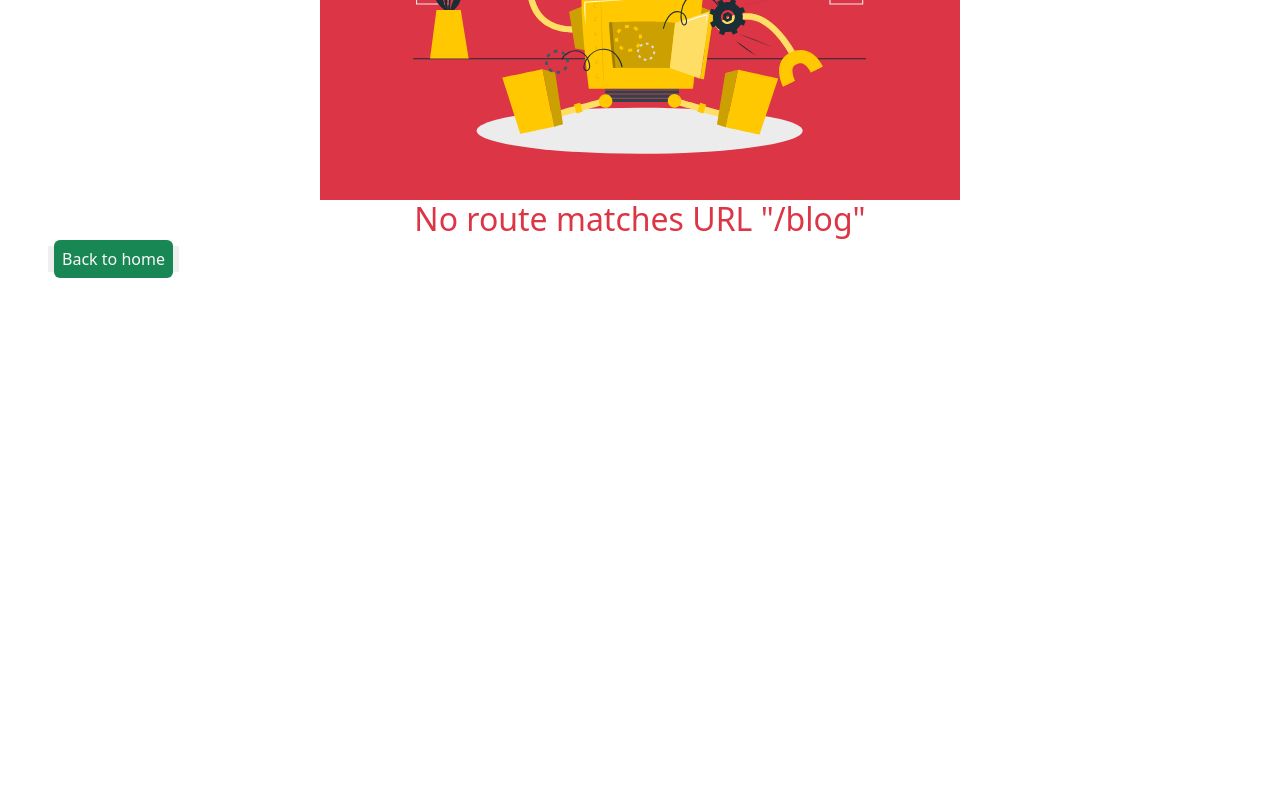
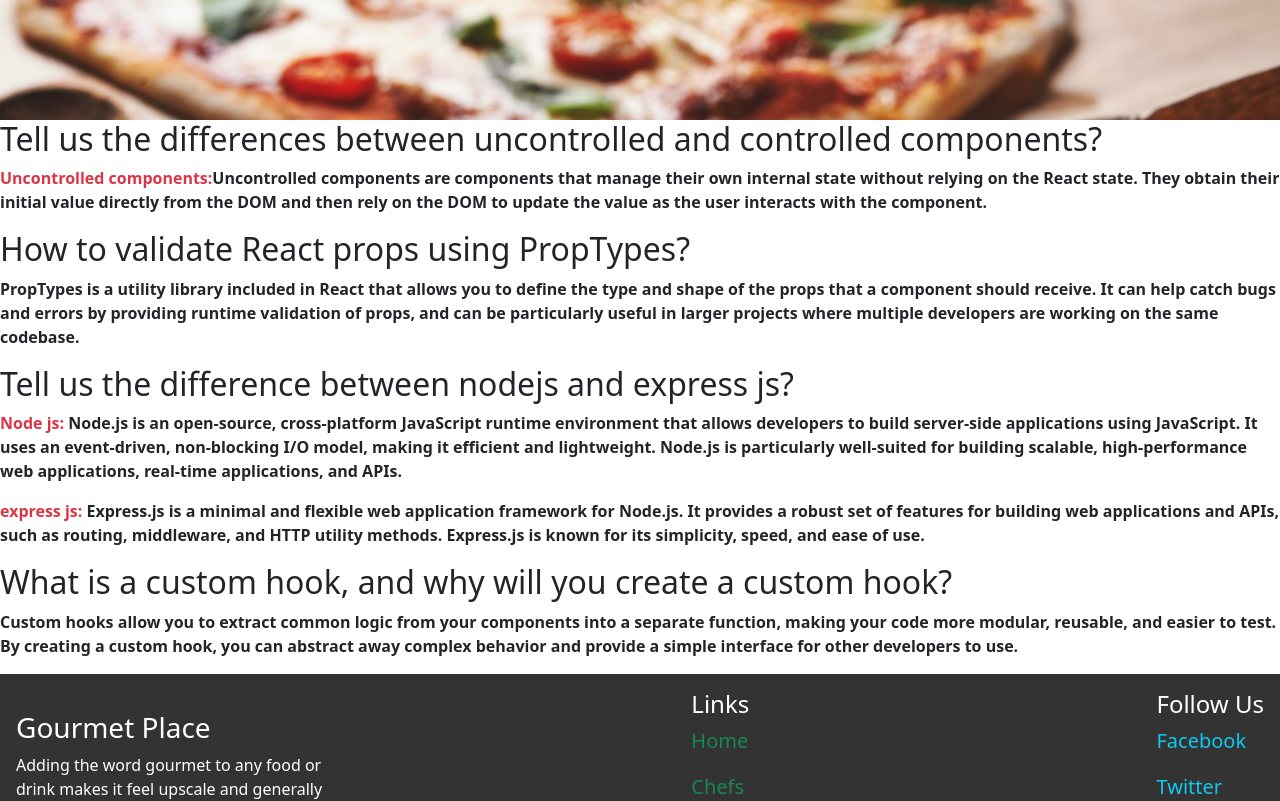
Before and after one commit to mahbub-alom/chef-recipe-hunter-client, a React (Vite) app: page /blog in a window 1280 px wide. Shown: the part 360-1161 px from the top of the page. Before the commit the page ends 800 px from the top, so only its background shows below. Built offline with nearby package versions, Linux system fonts and the light colour scheme; no server answers.

Commit message:
blog section complete

```diff
--- a/src/Routes/Routers.jsx
+++ b/src/Routes/Routers.jsx
@@ -8,6 +8,7 @@ import Login from "../components/Shared/Login/Login";
 import Register from "../components/Shared/Register/Register";
 import PrivateRoute from "../components/PrivateRouter/PrivateRoute";
 import Error from "../components/Shared/Errorpage/Error";
+import Blog from "../components/Shared/Blog/Blog";
 
 const router = createBrowserRouter([
     {
@@ -34,6 +35,10 @@ const router = createBrowserRouter([
                 path: '/register',
                 element: <Register></Register>
             },
+            {
+                path:'/blog',
+                element:<Blog></Blog>
+            }
 
         ]
     }
--- a/src/components/Shared/Blog/Blog.jsx
+++ b/src/components/Shared/Blog/Blog.jsx
@@ -1,9 +1,33 @@
 import React from 'react';
+import { Card } from 'react-bootstrap';
 
 const Blog = () => {
     return (
-        <div>
-
+        <div className='grid' md={2}>
+            <div>
+                <h2>Tell us the differences between uncontrolled and controlled components?</h2>
+                <p className='fw-semibold'><span className='text-danger'>Uncontrolled components:</span>Uncontrolled components are components that manage their own internal state without relying on the React state. They obtain their initial value directly from the DOM and then rely on the DOM to update the value as the user interacts with the component.</p>
+            </div>
+            <div>
+                <h2>
+                How to validate React props using PropTypes?
+                </h2>
+                <p className='fw-semibold'>
+                    PropTypes is a utility library included in React that allows you to define the type and shape of the props that a component should receive. It can help catch bugs and errors by providing runtime validation of props, and can be particularly useful in larger projects where multiple developers are working on the same codebase.
+                </p>
+            </div>
+            <div>
+                <h2>Tell us the difference between nodejs and express js?</h2>
+                <p className='fw-semibold'><span className='text-danger'>Node js: </span>Node.js is an open-source, cross-platform JavaScript runtime environment that allows developers to build server-side applications using JavaScript. It uses an event-driven, non-blocking I/O model, making it efficient and lightweight. Node.js is particularly well-suited for building scalable, high-performance web applications, real-time applications, and APIs.</p>
+                <p className='fw-semibold'>
+                    <span className='text-danger'>express js: </span>
+                    Express.js is a minimal and flexible web application framework for Node.js. It provides a robust set of features for building web applications and APIs, such as routing, middleware, and HTTP utility methods. Express.js is known for its simplicity, speed, and ease of use.
+                </p>
+            </div>
+            <div>
+                <h2>What is a custom hook, and why will you create a custom hook?</h2>
+                <p className='fw-semibold'>Custom hooks allow you to extract common logic from your components into a separate function, making your code more modular, reusable, and easier to test. By creating a custom hook, you can abstract away complex behavior and provide a simple interface for other developers to use.</p>
+            </div>
         </div>
     );
 };
```
